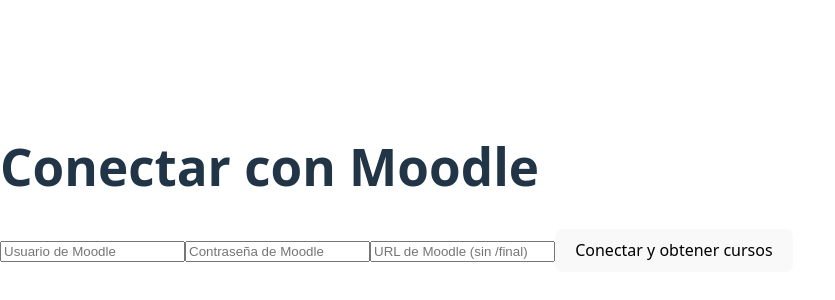
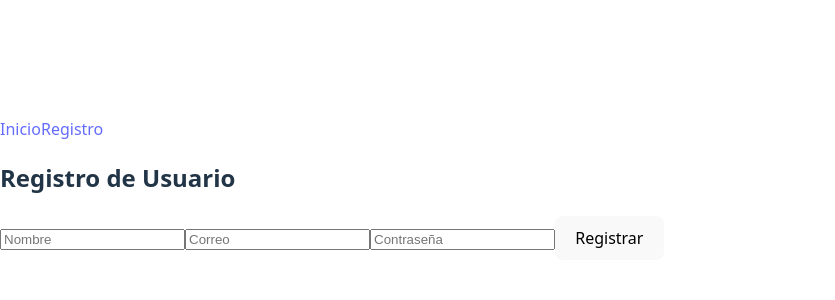
Before and after one commit to Canx/moodle_ai, a React (Vite) app in the folder frontend/: page /registro in a window 1280 px wide. Shown: the part 212-512 px from the top of the page, without its empty margins (0-835 px from the left). Built offline with nearby package versions, Linux system fonts and the light colour scheme.

Commit message:
Creación de usuarios

```diff
--- a/frontend/package.json
+++ b/frontend/package.json
@@ -12,7 +12,8 @@
   "dependencies": {
     "axios": "^1.8.4",
     "react": "^19.0.0",
-    "react-dom": "^19.0.0"
+    "react-dom": "^19.0.0",
+    "react-router-dom": "^7.5.0"
   },
   "devDependencies": {
     "@eslint/js": "^9.21.0",
--- a/frontend/src/App.jsx
+++ b/frontend/src/App.jsx
@@ -1,79 +1,99 @@
 // src/App.jsx
-import { useState } from 'react';
-import axios from 'axios';
+import React, { useState, useEffect } from "react";
+import { BrowserRouter as Router, Route, Routes, Link } from "react-router-dom";
+import CursoTareas from "./CursoTareas";
+import RegistroUsuario from "./RegistroUsuario";
+import CuentasMoodle from "./CuentasMoodle";
 
 function App() {
-  const [usuario, setUsuario] = useState("");
-  const [contrasena, setContrasena] = useState("");
-  const [url, setUrl] = useState("");
-  const [profesorId, setProfesorId] = useState(null);
+  const [usuarioId, setUsuarioId] = useState(null); // Estado para el usuario autenticado
   const [cursos, setCursos] = useState([]);
 
-  const registrarProfesor = async () => {
-    try {
-      const response = await axios.post("http://localhost:8000/registrar_profesor", {
-        usuario,
-        contrasena,
-        moodle_url: url
+  // Función para obtener cursos desde el backend
+  const obtenerCursos = async () => {
+    const response = await fetch("/api/cursos", {
+      method: "GET",
+      headers: { "Content-Type": "application/json" },
     });
-      alert("Profesor registrado correctamente");
+    const data = await response.json();
+    setCursos(data);
+  };
 
-      const resCursos = await axios.get("http://localhost:8000/cursos/1"); // provisionalmente usamos ID 1
-      setProfesorId(1);
-      setCursos(resCursos.data);
-    } catch (error) {
-      alert("Error al registrar profesor o conectar con Moodle");
-      console.error(error);
-    }
+  // Función para sincronizar cursos (scraping)
+  const sincronizarCursos = async () => {
+    const response = await fetch("/api/cursos", {
+      method: "POST",
+      headers: { "Content-Type": "application/json" },
+      body: JSON.stringify({ usuarioId }),
+    });
+    const data = await response.json();
+    setCursos(data);
   };
 
   return (
-    <div className="p-8 max-w-xl mx-auto">
-      <h1 className="text-2xl font-bold mb-4">Conectar con Moodle</h1>
-      <input
-        type="text"
-        placeholder="Usuario de Moodle"
-        className="border p-2 mb-2 w-full"
-        value={usuario}
-        onChange={(e) => setUsuario(e.target.value)}
-      />
-      <input
-        type="password"
-        placeholder="Contraseña de Moodle"
-        className="border p-2 mb-2 w-full"
-        value={contrasena}
-        onChange={(e) => setContrasena(e.target.value)}
-      />
-      <input
-        type="text"
-        placeholder="URL de Moodle (sin /final)"
-        className="border p-2 mb-2 w-full"
-        value={url}
-        onChange={(e) => setUrl(e.target.value)}
-      />
+    <Router>
+      <div className="p-4">
+        <nav className="mb-4">
+          <Link to="/" className="mr-4 text-blue-500 underline">
+            Inicio
+          </Link>
+          <Link to="/registro" className="mr-4 text-blue-500 underline">
+            Registro
+          </Link>
+          {usuarioId && (
+            <Link to="/cuentas" className="text-blue-500 underline">
+              Mis Cuentas de Moodle
+            </Link>
+          )}
+        </nav>
+
+        <Routes>
+          {/* Página principal con la lista de cursos */}
+          <Route
+            path="/"
+            element={
+              <div>
+                <h2 className="text-lg font-bold">Cursos</h2>
                 <button
                   type="button"
-        onClick={registrarProfesor}
-        className="bg-blue-600 text-white px-4 py-2 rounded"
+                  onClick={obtenerCursos}
+                  className="bg-gray-600 text-white px-4 py-2 rounded mb-2"
                 >
-        Conectar y obtener cursos
+                  Refrescar cursos
                 </button>
-
-      {cursos.length > 0 && (
-        <div className="mt-6">
-          <h2 className="text-xl font-semibold mb-2">Cursos disponibles:</h2>
-          <ul className="list-disc list-inside">
-            {cursos.map((curso, index) => (
-              <li key={index}>
-                <a href={curso.url} target="_blank" rel="noopener noreferrer" className="text-blue-600 underline">
+                <ul>
+                  {cursos.map((curso) => (
+                    <li key={curso.id}>
+                      <Link
+                        to={`/cursos/${curso.id}`}
+                        className="text-blue-500 underline"
+                      >
                         {curso.nombre}
-                </a>
+                      </Link>
                     </li>
                   ))}
                 </ul>
               </div>
-      )}
+            }
+          />
+
+          {/* Página para registrar usuarios */}
+          <Route
+            path="/registro"
+            element={<RegistroUsuario setUsuarioId={setUsuarioId} />}
+          />
+
+          {/* Página para gestionar cuentas de Moodle */}
+          <Route
+            path="/cuentas"
+            element={<CuentasMoodle usuarioId={usuarioId} />}
+          />
+
+          {/* Página para mostrar las tareas de un curso */}
+          <Route path="/cursos/:cursoId" element={<CursoTareas />} />
+        </Routes>
       </div>
+    </Router>
   );
 }
 
--- /dev/null
+++ b/frontend/src/CuentasMoodle.jsx
@@ -0,0 +1,61 @@
+import React, { useState, useEffect } from "react";
+
+function CuentasMoodle({ usuarioId }) {
+  const [cuentas, setCuentas] = useState([]);
+  const [moodleUrl, setMoodleUrl] = useState("");
+  const [usuarioMoodle, setUsuarioMoodle] = useState("");
+  const [contrasenaMoodle, setContrasenaMoodle] = useState("");
+
+  const obtenerCuentas = async () => {
+    const response = await fetch(`/api/usuarios/${usuarioId}/cuentas`);
+    const data = await response.json();
+    setCuentas(data);
+  };
+
+  const agregarCuenta = async () => {
+    const response = await fetch(`/api/usuarios/${usuarioId}/cuentas`, {
+      method: "POST",
+      headers: { "Content-Type": "application/json" },
+      body: JSON.stringify({ moodle_url: moodleUrl, usuario_moodle: usuarioMoodle, contrasena_moodle: contrasenaMoodle }),
+    });
+    if (response.ok) {
+      obtenerCuentas();
+    }
+  };
+
+  useEffect(() => {
+    obtenerCuentas();
+  }, []);
+
+  return (
+    <div>
+      <h2>Mis Cuentas de Moodle</h2>
+      <ul>
+        {cuentas.map((cuenta) => (
+          <li key={cuenta.id}>{cuenta.moodle_url} - {cuenta.usuario_moodle}</li>
+        ))}
+      </ul>
+      <input
+        type="text"
+        placeholder="URL de Moodle"
+        value={moodleUrl}
+        onChange={(e) => setMoodleUrl(e.target.value)}
+      />
+      <input
+        type="text"
+        placeholder="Usuario de Moodle"
+        value={usuarioMoodle}
+        onChange={(e) => setUsuarioMoodle(e.target.value)}
+      />
+      <input
+        type="password"
+        placeholder="Contraseña de Moodle"
+        value={contrasenaMoodle}
+        onChange={(e) => setContrasenaMoodle(e.target.value)}
+      />
+      <button onClick={agregarCuenta}>Agregar Cuenta</button>
+    </div>
+  );
+}
+
+export default CuentasMoodle;
--- /dev/null
+++ b/frontend/src/CursoTareas.jsx
@@ -0,0 +1,43 @@
+// src/CursoTareas.jsx
+import React, { useEffect, useState } from "react";
+import { useParams, Link } from "react-router-dom";
+
+function CursoTareas() {
+  const { cursoId } = useParams();
+  const [tareas, setTareas] = useState([]);
+
+  useEffect(() => {
+    const fetchTareas = async () => {
+      const response = await fetch(`/api/cursos/${cursoId}/tareas`);
+      const data = await response.json();
+      setTareas(data);
+    };
+
+    fetchTareas();
+  }, [cursoId]);
+
+  return (
+    <div className="p-4">
+      <Link to="/" className="text-blue-500 underline">
+        Volver a la lista de cursos
+      </Link>
+      <h2 className="text-lg font-bold mt-4">Tareas del Curso</h2>
+      <ul>
+        {tareas.map((tarea, index) => (
+          <li key={index}>
+            <a
+              href={tarea.enlace}
+              target="_blank"
+              rel="noopener noreferrer"
+              className="text-blue-500 underline"
+            >
+              {tarea.nombre}
+            </a>
+          </li>
+        ))}
+      </ul>
+    </div>
+  );
+}
+
+export default CursoTareas;
--- /dev/null
+++ b/frontend/src/RegistroUsuario.jsx
@@ -0,0 +1,48 @@
+import React, { useState } from "react";
+
+function RegistroUsuario() {
+  const [nombre, setNombre] = useState("");
+  const [correo, setCorreo] = useState("");
+  const [contrasena, setContrasena] = useState("");
+
+  const registrarUsuario = async () => {
+    const response = await fetch("/api/usuarios", {
+      method: "POST",
+      headers: { "Content-Type": "application/json" },
+      body: JSON.stringify({ nombre, correo, contrasena }),
+    });
+    const data = await response.json();
+    if (response.ok) {
+      alert("Usuario registrado exitosamente");
+    } else {
+      alert(data.detail);
+    }
+  };
+
+  return (
+    <div>
+      <h2>Registro de Usuario</h2>
+      <input
+        type="text"
+        placeholder="Nombre"
+        value={nombre}
+        onChange={(e) => setNombre(e.target.value)}
+      />
+      <input
+        type="email"
+        placeholder="Correo"
+        value={correo}
+        onChange={(e) => setCorreo(e.target.value)}
+      />
+      <input
+        type="password"
+        placeholder="Contraseña"
+        value={contrasena}
+        onChange={(e) => setContrasena(e.target.value)}
+      />
+      <button onClick={registrarUsuario}>Registrar</button>
+    </div>
+  );
+}
+
+export default RegistroUsuario;
```
Also changed, not shown: 2 other files (tests, documents, lock files or other folders). Lines whose indentation alone changed are shown as unchanged.
